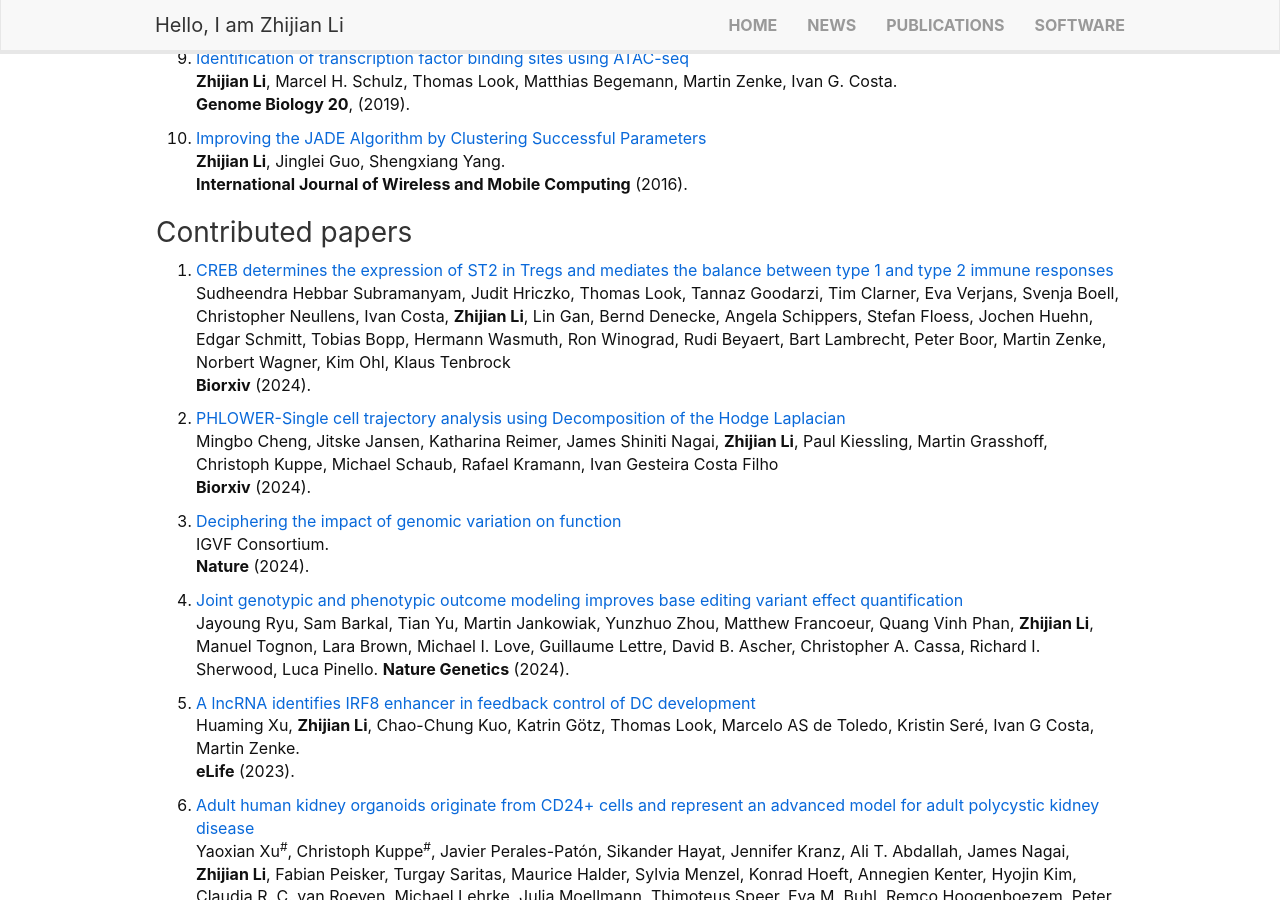
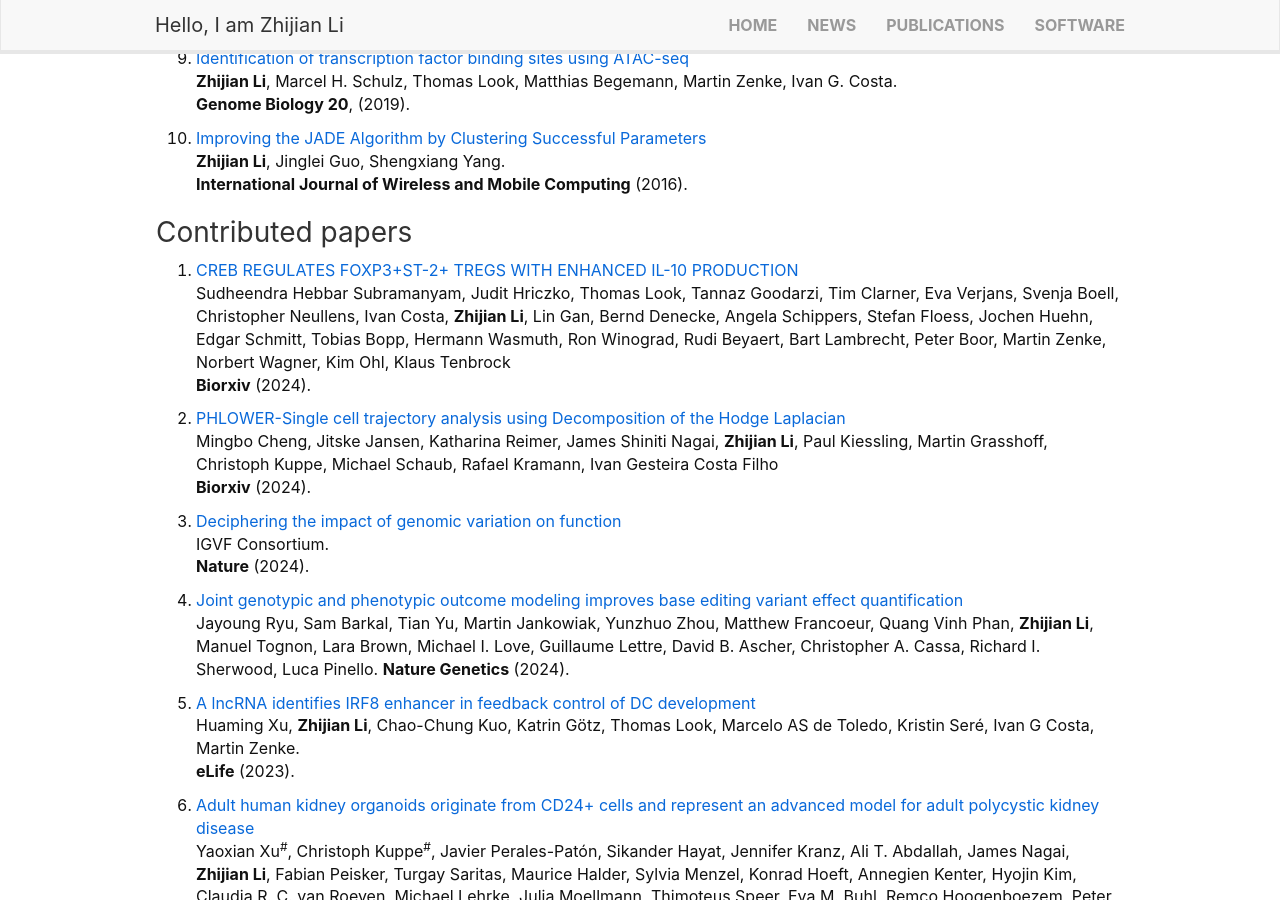
Before and after one commit to lzj1769/lzj1769.github.io, a Jekyll site: the page built from _pages/publications.md, in a window 1280 px wide and 900 px high, scrolled down 1052 px. Built offline with Jekyll 4.4.1, drawn with Linux system fonts in a browser that asks for light colours; nearby versions of some CDN libraries.

Commit message:
Update publications.md

```diff
--- a/_pages/publications.md
+++ b/_pages/publications.md
@@ -55,11 +55,11 @@ Christoph Kuppe<sup>\#</sup>, Ricardo O. Ramirez Flores<sup>\#</sup>, **Zhijian
 
 ### Contributed papers
 
-11. [CREB determines the expression of ST2 in Tregs and mediates the balance between type 1 and type 2 immune responses](https://www.biorxiv.org/content/10.1101/2024.06.29.601312v1.abstract)\
+11. [CREB REGULATES FOXP3+ST-2+ TREGS WITH ENHANCED IL-10 PRODUCTION](https://www.biorxiv.org/content/10.1101/2024.06.29.601312v2)\
 Sudheendra Hebbar Subramanyam, Judit Hriczko, Thomas Look, Tannaz Goodarzi, Tim Clarner, Eva Verjans, Svenja Boell, Christopher Neullens, Ivan Costa, **Zhijian Li**, Lin Gan, Bernd Denecke, Angela Schippers, Stefan Floess, Jochen Huehn, Edgar Schmitt, Tobias Bopp, Hermann Wasmuth, Ron Winograd, Rudi Beyaert, Bart Lambrecht, Peter Boor, Martin Zenke, Norbert Wagner, Kim Ohl, Klaus Tenbrock \
 **Biorxiv** (2024).
 
-10. [PHLOWER-Single cell trajectory analysis using Decomposition of the Hodge Laplacian](https://www.biorxiv.org/content/10.1101/2024.10.01.613179v1.abstract)\
+10. [PHLOWER-Single cell trajectory analysis using Decomposition of the Hodge Laplacian](https://www.biorxiv.org/content/10.1101/2024.10.01.613179v2)\
 Mingbo Cheng, Jitske Jansen, Katharina Reimer, James Shiniti Nagai, **Zhijian Li**, Paul Kiessling, Martin Grasshoff, Christoph Kuppe, Michael Schaub, Rafael Kramann, Ivan Gesteira Costa Filho\
 **Biorxiv** (2024).
 
```
